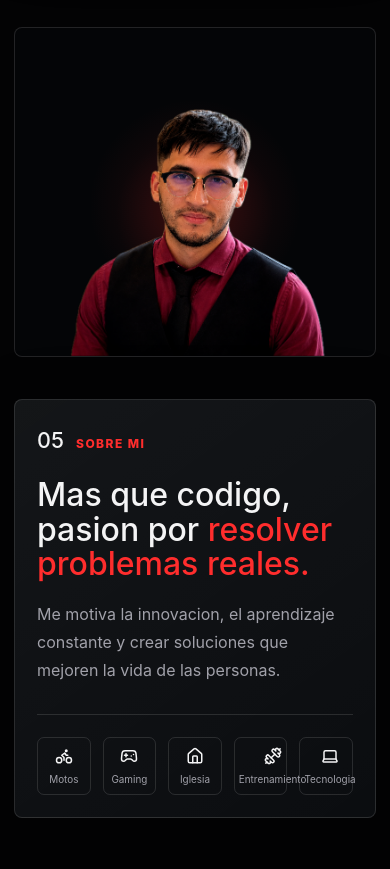
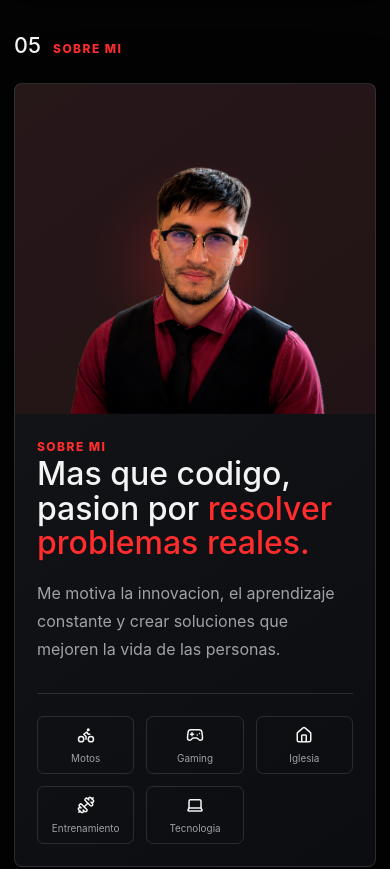
Before and after one commit to DanielSQN/mi-portafolio-web, a Next.js app: page / in a window 390 px wide. Shown: the part 6460-7329 px from the top of the page. Built offline with nearby package versions, Linux system fonts and the light colour scheme; no server answers.

Commit message:
Integrate about portrait and improve mobile interests

```diff
--- a/src/app/globals.css
+++ b/src/app/globals.css
@@ -984,14 +984,15 @@ code {
 .about-section {
   align-items: stretch;
   grid-template-columns: minmax(340px, 0.82fr) minmax(0, 1fr);
+  overflow: hidden;
+  padding: 0;
 }
 
 .portrait-card {
   background:
     radial-gradient(circle at 50% 54%, rgba(255, 45, 45, 0.12), transparent 42%),
-    rgba(5, 6, 8, 0.9);
-  border: 1px solid var(--line);
-  border-radius: var(--radius);
+    rgba(255, 45, 45, 0.08);
+  border-radius: 0;
   min-height: 510px;
   overflow: hidden;
   position: relative;
@@ -1039,7 +1040,7 @@ code {
   border-top: 1px solid var(--line);
   display: grid;
   gap: 12px;
-  grid-template-columns: repeat(5, 1fr);
+  grid-template-columns: repeat(auto-fit, minmax(86px, 1fr));
   margin-top: 30px;
   padding-top: 22px;
 }
@@ -1054,6 +1055,8 @@ code {
   gap: 8px;
   justify-items: center;
   min-height: 72px;
+  min-width: 0;
+  overflow-wrap: anywhere;
   padding: 10px;
   text-align: center;
 }
@@ -1478,6 +1481,11 @@ form .primary-button {
     padding: 22px;
   }
 
+  .about-section {
+    gap: 0;
+    padding: 0;
+  }
+
   .portrait-card {
     min-height: 330px;
     width: 100%;
@@ -1502,7 +1510,7 @@ form .primary-button {
   }
 
   .interest-grid {
-    grid-template-columns: repeat(5, minmax(52px, 1fr));
+    grid-template-columns: repeat(auto-fit, minmax(76px, 1fr));
   }
 
   .interest-grid span {
--- a/src/components/AboutSection.js
+++ b/src/components/AboutSection.js
@@ -6,16 +6,18 @@ const interestIcons = [Bike, Gamepad2, Home, Dumbbell, Laptop];
 
 export default function AboutSection() {
   return (
-    <section className="section-shell about-section" id="sobre-mi">
-      <Reveal className="portrait-card">
-        <div className="portrait-glow" />
-        <div className="portrait-photo" aria-label="Foto de Daniel Quintero" />
-      </Reveal>
-
-      <Reveal className="about-copy glass-card" delay={120}>
+    <section className="section-shell about-shell" id="sobre-mi">
       <p className="section-kicker">
         <span>05</span> Sobre mi
       </p>
+      <Reveal className="about-section glass-card">
+        <div className="portrait-card">
+          <div className="portrait-glow" />
+          <div className="portrait-photo" aria-label="Foto de Daniel Quintero" />
+        </div>
+
+        <div className="about-copy">
+          <p className="eyebrow">Sobre mi</p>
           <h2>
             Mas que codigo, pasion por <span>resolver problemas reales.</span>
           </h2>
@@ -34,6 +36,7 @@ export default function AboutSection() {
               );
             })}
           </div>
+        </div>
       </Reveal>
     </section>
   );
--- a/src/components/ProjectCard.js
+++ b/src/components/ProjectCard.js
@@ -36,12 +36,22 @@ export default function ProjectCard({ project }) {
       {hasActions ? (
         <div className="project-actions">
           {viewUrl ? (
-            <a href={viewUrl} aria-label={`Ver demo de ${project.name}`}>
+            <a
+              href={viewUrl}
+              aria-label={`Ver demo de ${project.name}`}
+              target="_blank"
+              rel="noreferrer"
+            >
               <ExternalLink size={17} />
             </a>
           ) : null}
           {githubUrl ? (
-            <a href={githubUrl} aria-label={`Ver GitHub de ${project.name}`}>
+            <a
+              href={githubUrl}
+              aria-label={`Ver GitHub de ${project.name}`}
+              target="_blank"
+              rel="noreferrer"
+            >
               <Github size={17} />
             </a>
           ) : null}
```
Lines whose indentation alone changed are shown as unchanged.
